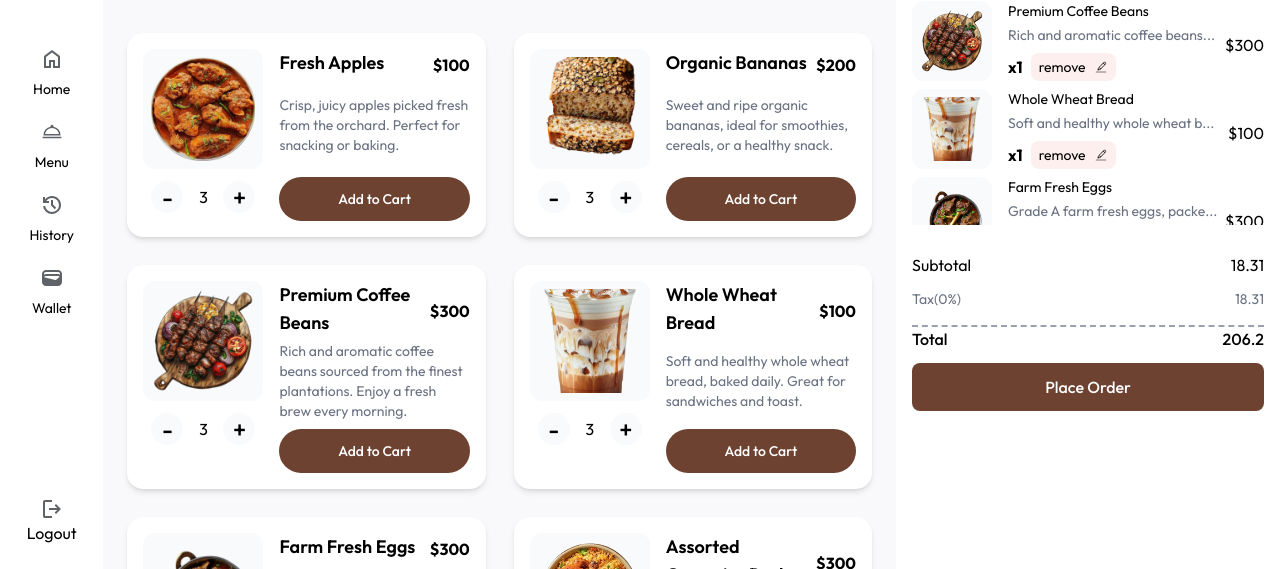
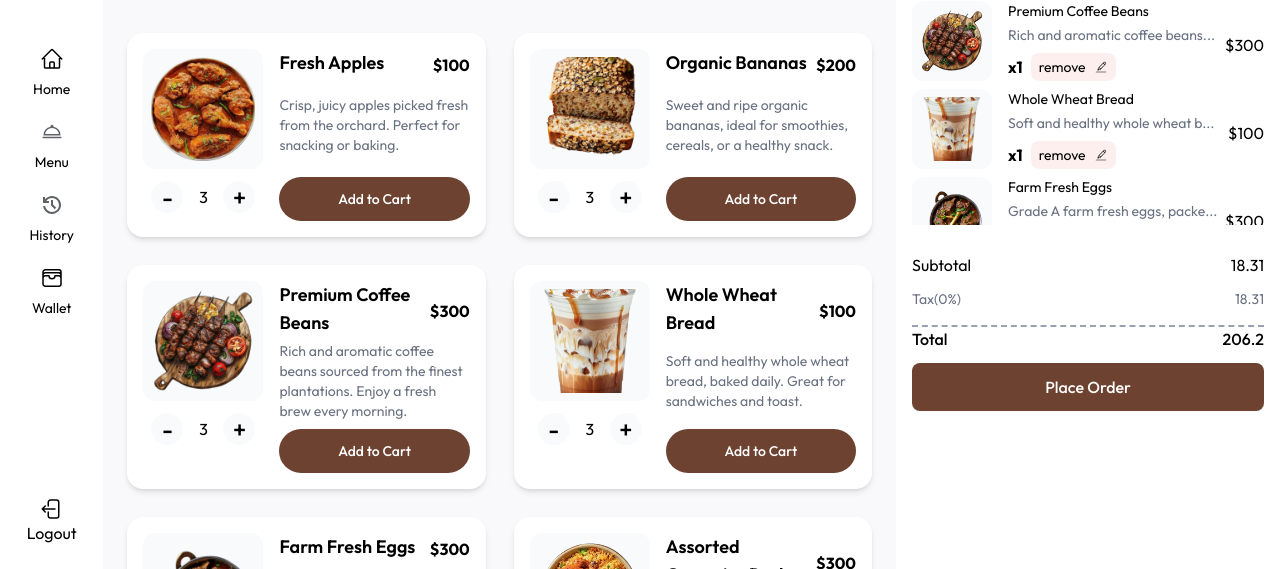
Before and after one commit to Godspowerj/Foodnest, a Next.js app: page / in a window 1280 px wide. Shown: the part 231-800 px from the top of the page. Built offline with nearby package versions, Linux system fonts and the light colour scheme.

Commit message:
in progress

```diff
--- a/src/asset/asset.tsx
+++ b/src/asset/asset.tsx
@@ -1,13 +1,8 @@
 export const HomeIcon = () => (
-  <svg
-    xmlns="http://www.w3.org/2000/svg"
-    height="24px"
-    viewBox="0 -960 960 960"
-    width="24px"
-    fill="#5f6368"
-  >
-    <path d="M240-200h120v-240h240v240h120v-360L480-740 240-560v360Zm-80 80v-480l320-240 320 240v480H520v-240h-80v240H160Zm320-350Z" />
-  </svg>
+  <svg xmlns="http://www.w3.org/2000/svg" fill="none" viewBox="0 0 24 24" strokeWidth={1.5} stroke="currentColor" className="size-6">
+  <path strokeLinecap="round" strokeLinejoin="round" d="m2.25 12 8.954-8.955c.44-.439 1.152-.439 1.591 0L21.75 12M4.5 9.75v10.125c0 .621.504 1.125 1.125 1.125H9.75v-4.875c0-.621.504-1.125 1.125-1.125h2.25c.621 0 1.125.504 1.125 1.125V21h4.125c.621 0 1.125-.504 1.125-1.125V9.75M8.25 21h8.25" />
+</svg>
+
 );
 export const MenuIcon = () => (
   <svg
@@ -22,8 +17,9 @@ export const MenuIcon = () => (
 );
 export const HamburgerIcon = () => (
   <svg xmlns="http://www.w3.org/2000/svg" fill="none" viewBox="0 0 24 24" strokeWidth={1.5} stroke="currentColor" className="size-6">
-  <path strokeLinecap="round" strokeLinejoin="round" d="M3.75 6.75h16.5M3.75 12h16.5m-16.5 5.25h16.5" />
+  <path strokeLinecap="round" strokeLinejoin="round" d="M3.75 6.75h16.5M3.75 12h16.5m-16.5 5.25H12" />
 </svg>
+
 
 
 );
@@ -48,24 +44,15 @@ export const HistoryIcon = () => (
   </svg>
 );
 export const WalletIcon = () => (
-  <svg
-    xmlns="http://www.w3.org/2000/svg"
-    height="24px"
-    viewBox="0 -960 960 960"
-    width="24px"
-    fill="#5f6368"
-  >
-    <path d="M240-160q-66 0-113-47T80-320v-320q0-66 47-113t113-47h480q66 0 113 47t47 113v320q0 66-47 113t-113 47H240Zm0-480h480q22 0 42 5t38 16v-21q0-33-23.5-56.5T720-720H240q-33 0-56.5 23.5T160-640v21q18-11 38-16t42-5Zm-74 130 445 108q9 2 18 0t17-8l139-116q-11-15-28-24.5t-37-9.5H240q-26 0-45.5 13.5T166-510Z" />
-  </svg>
+  <svg xmlns="http://www.w3.org/2000/svg" fill="none" viewBox="0 0 24 24" strokeWidth={1.5} stroke="currentColor" className="size-6">
+  <path strokeLinecap="round" strokeLinejoin="round" d="M21 12a2.25 2.25 0 0 0-2.25-2.25H15a3 3 0 1 1-6 0H5.25A2.25 2.25 0 0 0 3 12m18 0v6a2.25 2.25 0 0 1-2.25 2.25H5.25A2.25 2.25 0 0 1 3 18v-6m18 0V9M3 12V9m18 0a2.25 2.25 0 0 0-2.25-2.25H5.25A2.25 2.25 0 0 0 3 9m18 0V6a2.25 2.25 0 0 0-2.25-2.25H5.25A2.25 2.25 0 0 0 3 6v3" />
+</svg>
+
 );
 export const LogoutIcon = () => (
-  <svg
-    xmlns="http://www.w3.org/2000/svg"
-    height="24px"
-    viewBox="0 -960 960 960"
-    width="24px"
-    fill="#5f6368"
-  >
-    <path d="M200-120q-33 0-56.5-23.5T120-200v-560q0-33 23.5-56.5T200-840h280v80H200v560h280v80H200Zm440-160-55-58 102-102H360v-80h327L585-622l55-58 200 200-200 200Z" />
-  </svg>
+ <svg xmlns="http://www.w3.org/2000/svg" fill="none" viewBox="0 0 24 24" strokeWidth={1.5} stroke="currentColor" className="size-6">
+  <path strokeLinecap="round" strokeLinejoin="round" d="M8.25 9V5.25A2.25 2.25 0 0 1 10.5 3h6a2.25 2.25 0 0 1 2.25 2.25v13.5A2.25 2.25 0 0 1 16.5 21h-6a2.25 2.25 0 0 1-2.25-2.25V15m-3 0-3-3m0 0 3-3m-3 3H15" />
+</svg>
+
+
 );
```
